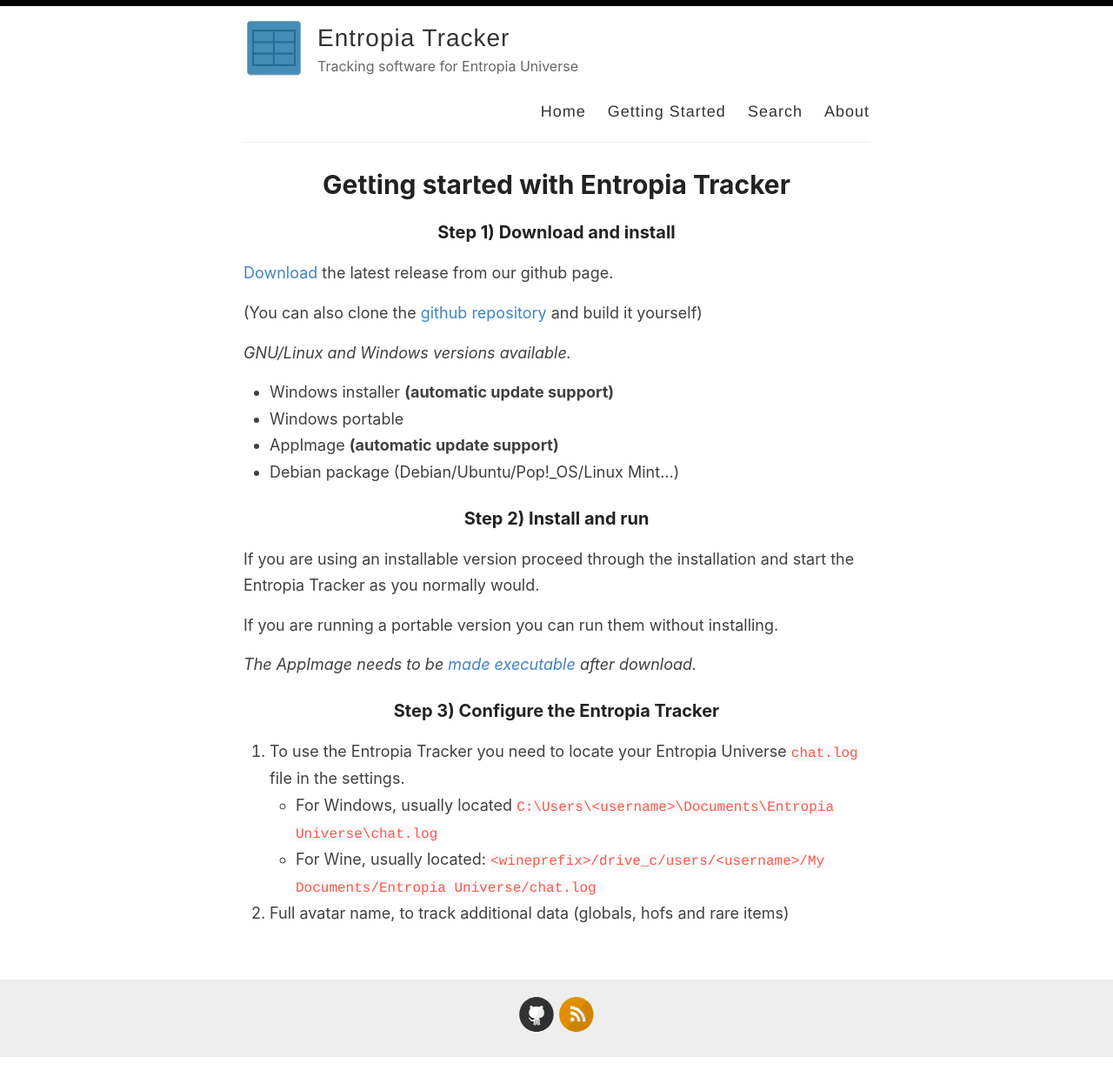
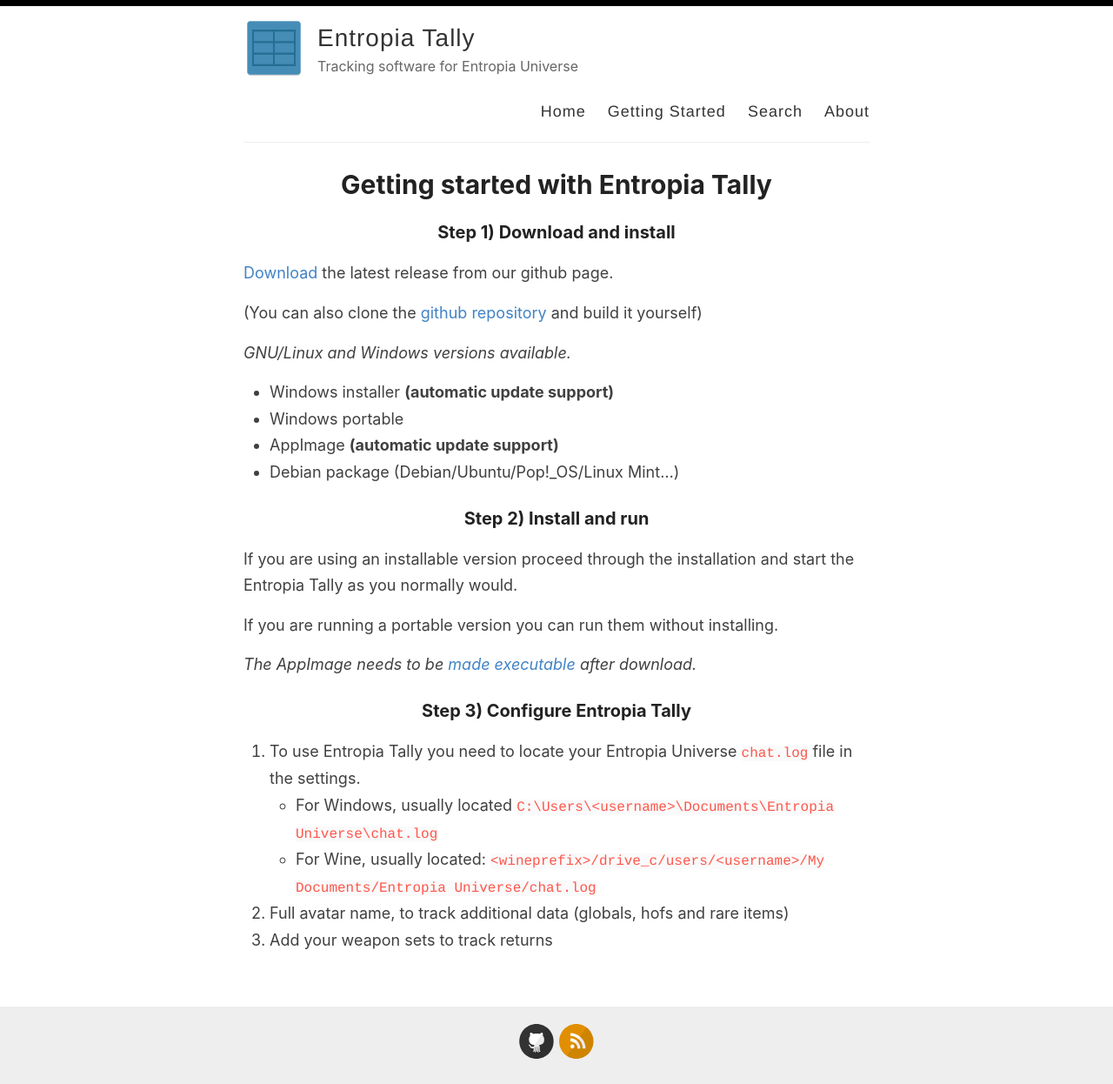
Before and after one commit to Entropia-Tracker/entropia-tracker.github.io, a Jekyll site: the page built from _pages/getting-started.md, in a window 1280 px wide. Shown: the whole page at 87% size. Built offline with Jekyll 4.4.1, drawn with Linux system fonts in a browser that asks for light colours; before the commit the page ends 1216 px from its top, so only the background shows below that.

Commit message:
chore: rename

```diff
--- a/_config.yml
+++ b/_config.yml
@@ -3,10 +3,10 @@
 #
 
 # Name of your site (displayed in the header)
-name: Entropia Tracker
+name: Entropia Tally
 
 # Name of the author
-author: Entropia Tracker
+author: Entropia Tally
 
 # Short bio or description (displayed in the header)
 description: Tracking software for Entropia Universe
@@ -24,7 +24,7 @@
   email:
   facebook:
   flickr:
-  github: Entropia-Tracker
+  github: EntropiaTally
   instagram:
   linkedin:
   pinterest:
@@ -48,8 +48,8 @@
 
 # Your website URL (e.g. http://amitmerchant1990.github.io or http://www.amitmerchant.com)
 # Used for Sitemap.xml and your RSS feed
-url: http://entropia-tracker.github.io
-enforce_ssl: https://entropia-tracker.github.io
+url: http://entropiatally.github.io
+enforce_ssl: https://entropiatally.github.io
 
 # If you're hosting your site at a Project repository on GitHub pages
 # (http://yourusername.github.io/repository-name)
--- a/_pages/getting-started.md
+++ b/_pages/getting-started.md
@@ -1,14 +1,14 @@
 ---
 layout: page
-title: Getting started with Entropia Tracker
+title: Getting started with Entropia Tally
 permalink: /getting-started/
 ---
 
 ### Step 1) Download and install
 
-[Download](https://github.com/Entropia-Tracker/entropia-tracker/releases/latest) the latest release from our github page.
+[Download](https://github.com/EntropiaTally/entropia-tally-app/releases/latest) the latest release from our github page.
 
-(You can also clone the [github repository](https://github.com/Entropia-Tracker/entropia-tracker/) and build it yourself)
+(You can also clone the [github repository](https://github.com/EntropiaTally/entropia-tally-app/) and build it yourself)
 
 *GNU/Linux and Windows versions available.*
 - Windows installer **(automatic update support)**
@@ -18,15 +18,16 @@
 
 ### Step 2) Install and run
 
-If you are using an installable version proceed through the installation and start the Entropia Tracker as you normally would.
+If you are using an installable version proceed through the installation and start the Entropia Tally as you normally would.
 
 If you are running a portable version you can run them without installing.
 
 *The AppImage needs to be [made executable](http://discourse.appimage.org/t/how-to-make-an-appimage-executable/80) after download.*
 
-### Step 3) Configure the Entropia Tracker
+### Step 3) Configure Entropia Tally
 
-1. To use the Entropia Tracker you need to locate your Entropia Universe `chat.log` file in the settings.
+1. To use Entropia Tally you need to locate your Entropia Universe `chat.log` file in the settings.
    - For Windows, usually located `C:\Users\<username>\Documents\Entropia Universe\chat.log`
    - For Wine, usually located: `<wineprefix>/drive_c/users/<username>/My Documents/Entropia Universe/chat.log`
 2. Full avatar name, to track additional data (globals, hofs and rare items)
+3. Add your weapon sets to track returns
```
Also changed, not shown: _pages/about.md (+8 -5 lines), _posts/2021-12-12-entropia-tracker.md (+2 -2 lines), README.md, images/example-image-1.png (deleted), images/example-image-2.png (deleted), images/example-image-3.png (deleted), images/example-image-4.png (deleted), images/example_1.png (added), images/example_2.png (added), images/example_3.png (added), images/example_4.png (added), images/example_5.png (added).
